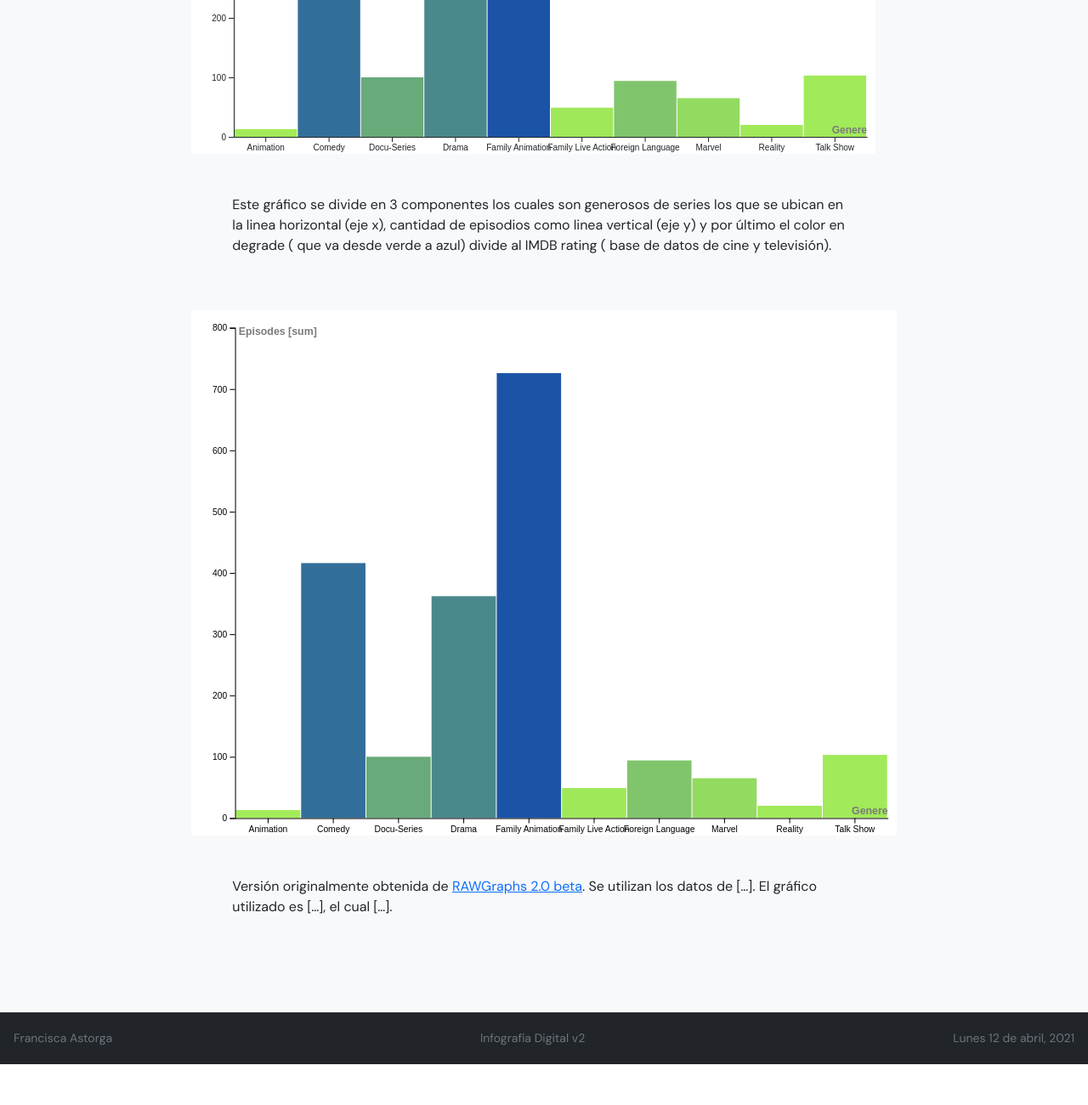
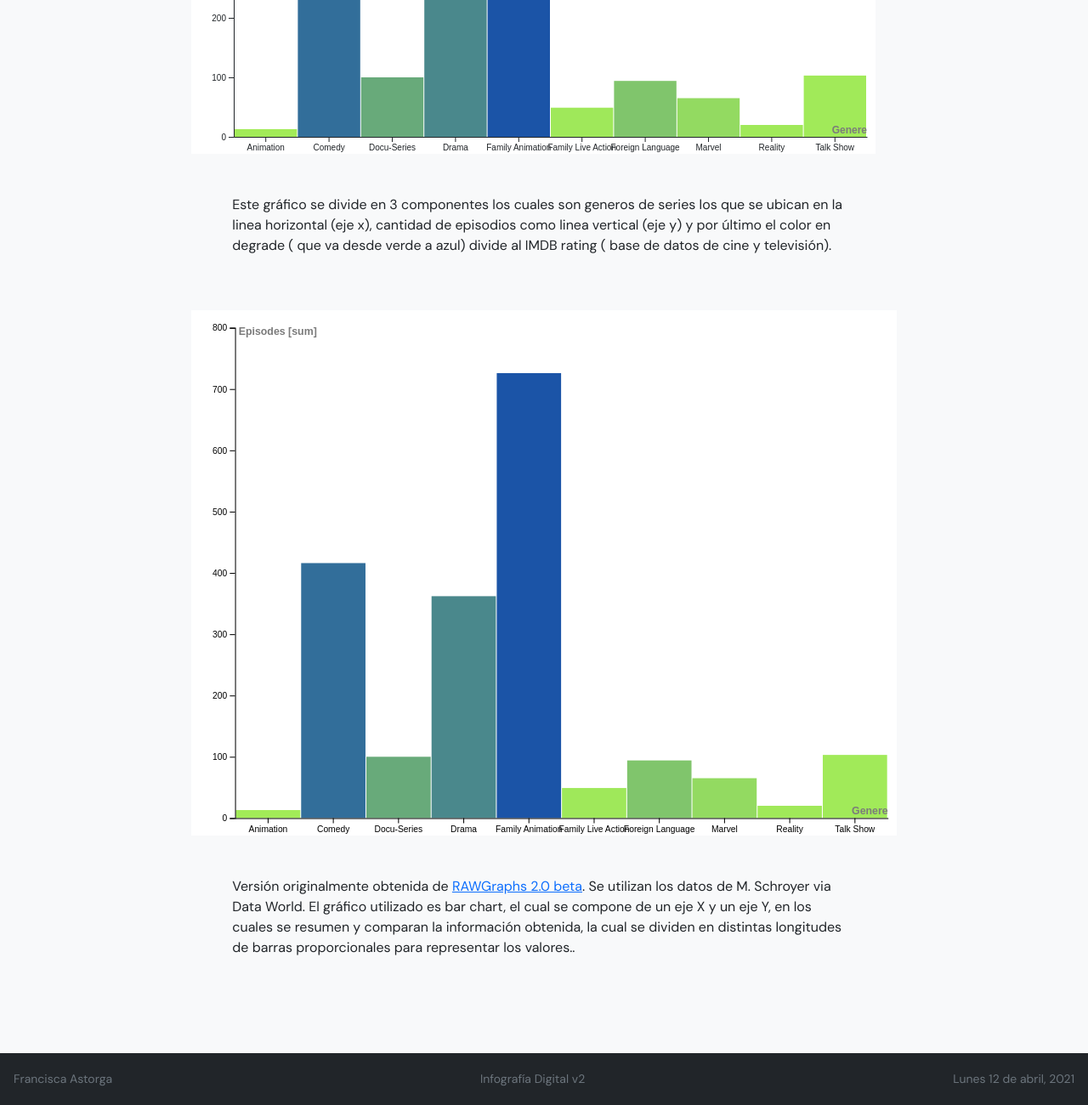
Before and after one commit to flanfo/entrega-6, a plain HTML site: page index.html in a window 1280 px wide. Shown: the part 950-2250 px from the top of the page at 85% size. Before the commit the page ends 2202 px from the top, so only its background shows below. Drawn offline with nearby package versions, Linux system fonts and the light colour scheme.

Commit message:
Update index.html

```diff
--- a/index.html
+++ b/index.html
@@ -166,14 +166,14 @@
 
                     <!--…y llega hasta acá-->
                     <p class="p-5">
-                      Este gráfico se divide en 3 componentes los cuales son generosos de series los que se ubican en la linea horizontal (eje x), cantidad de episodios como linea vertical (eje y) y por último el color en degrade ( que va desde verde a azul) divide al  IMDB rating ( base de datos de cine y televisión).
+                      Este gráfico se divide en 3 componentes los cuales son generos de series los que se ubican en la linea horizontal (eje x), cantidad de episodios como linea vertical (eje y) y por último el color en degrade ( que va desde verde a azul) divide al  IMDB rating ( base de datos de cine y televisión).
                     </p>
                 </div>
                 <div class="col-sm-11 col-md-10 col-lg-9 col-xl-8 col-xxl-7 mx-auto">
                     <img src="codigoo.svg" class="w-100">
                     <p class="p-5">
-                        Versión originalmente obtenida de <a href="https://app.rawgraphs.io/" target="_blank" target="_blank" rel="noreferrer noopener">RAWGraphs 2.0 beta</a>. Se utilizan los datos de […]. El gráfico utilizado es […], el
-                        cual […].
+                        Versión originalmente obtenida de <a href="https://app.rawgraphs.io/" target="_blank" target="_blank" rel="noreferrer noopener">RAWGraphs 2.0 beta</a>. Se utilizan los datos de M. Schroyer via Data World. El gráfico utilizado es bar chart, el
+                        cual se compone de un eje X y un eje Y, en los cuales se resumen y comparan la información obtenida, la cual se dividen en distintas longitudes de barras proporcionales para representar los valores..
                     </p>
                 </div>
             </div>
```
